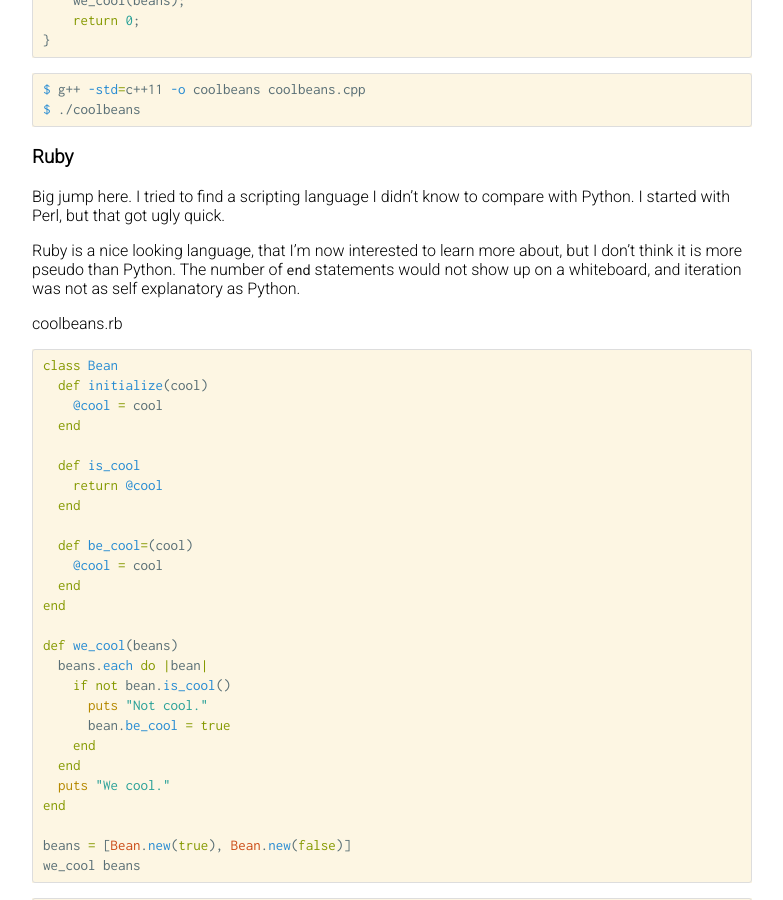
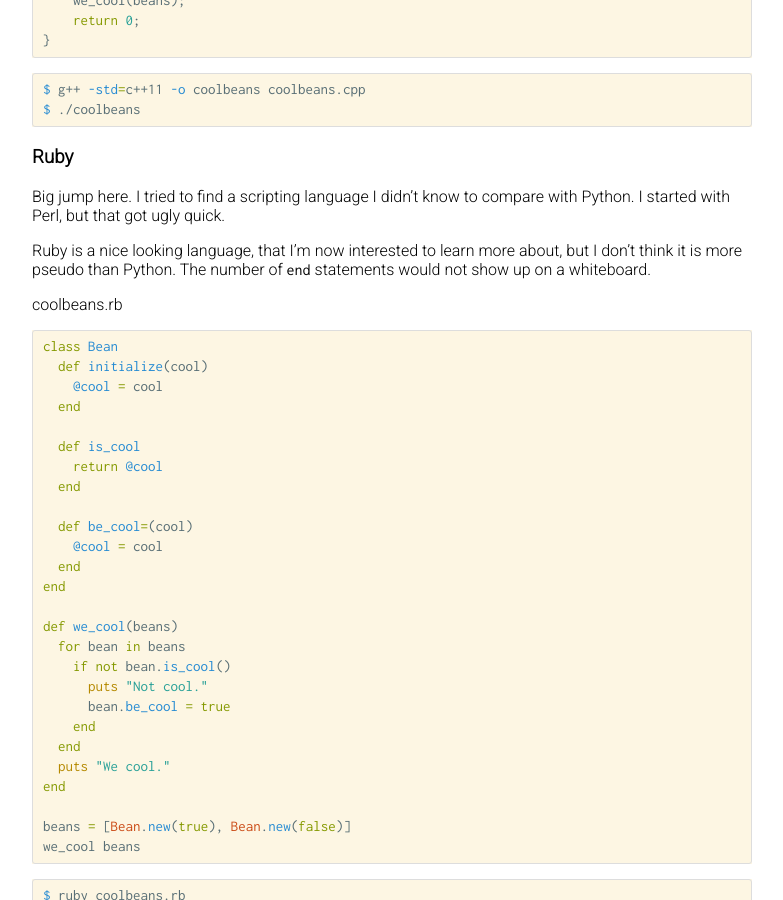
Before and after one commit to zachwhaley/zachwhaley.github.io, a Jekyll site: the page built from _posts/2014-03-18-python.md, in a window 1280 px wide and 900 px high, scrolled down 2866 px. Shown: the whole window, without its empty margins (248-1031 px from the left). Built offline with Jekyll 4.4.1, drawn with Linux system fonts in a browser that asks for light colours; Markdown is read by kramdown in place of the engine named in the settings.

Commit message:
Fixed the ruby loop in the Python post.
Apparently you can use `for m in mlist` iteration.

```diff
--- a/_posts/2014-03-18-python.md
+++ b/_posts/2014-03-18-python.md
@@ -160,7 +160,7 @@ $ ./coolbeans
 
 Big jump here.  I tried to find a scripting language I didn't know to compare with Python.  I started with Perl, but that got ugly quick.
 
-Ruby is a nice looking language, that I'm now interested to learn more about, but I don't think it is more pseudo than Python.  The number of `end` statements would not show up on a whiteboard, and iteration was not as self explanatory as Python.
+Ruby is a nice looking language, that I'm now interested to learn more about, but I don't think it is more pseudo than Python.  The number of `end` statements would not show up on a whiteboard.
 
 coolbeans.rb
 
@@ -180,7 +180,7 @@ class Bean
 end
 
 def we_cool(beans)
-  beans.each do |bean|
+  for bean in beans
     if not bean.is_cool()
       puts "Not cool."
       bean.be_cool = true
```
